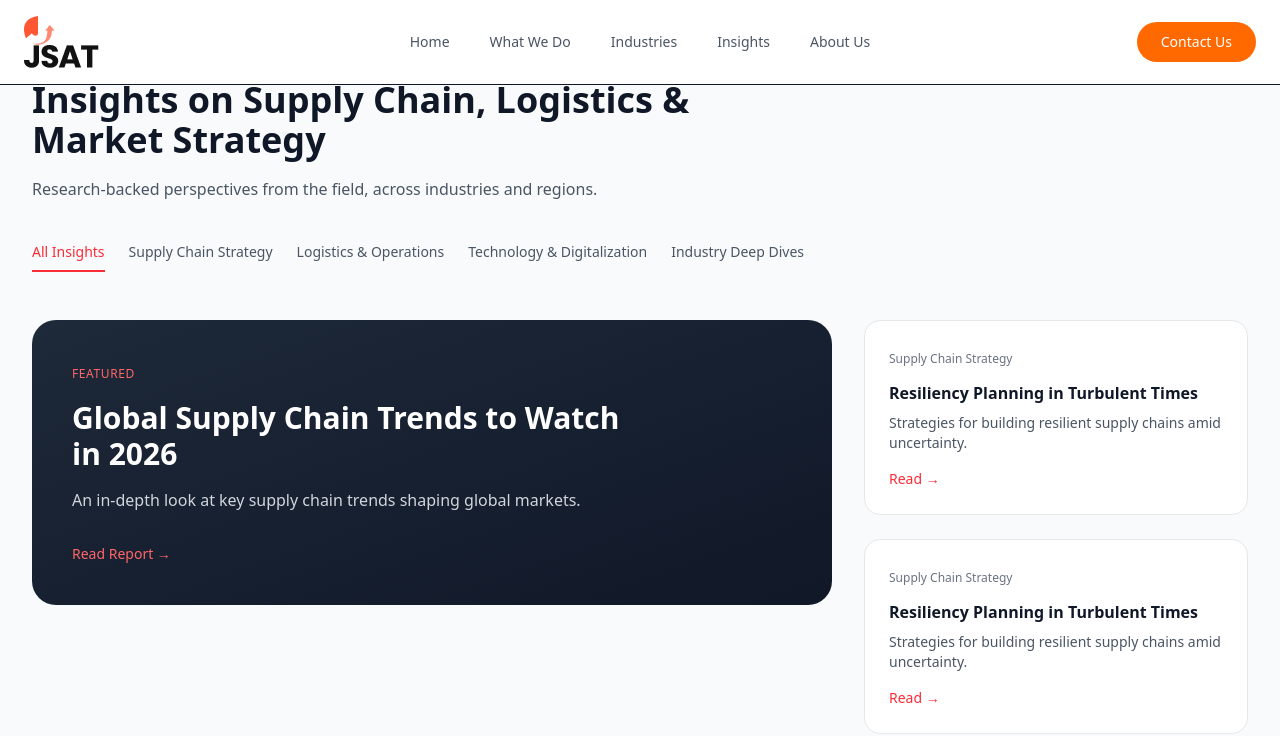
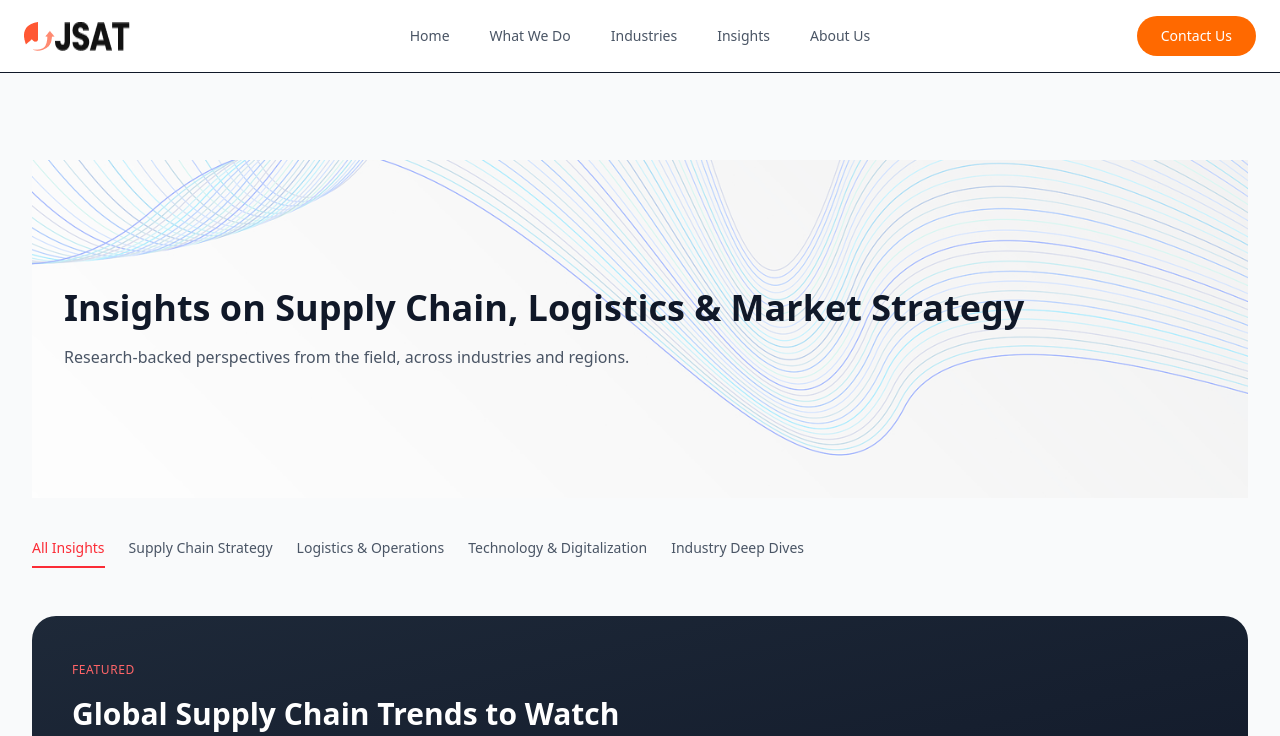
Before and after one commit to Ademola7/jsat, a React (Vite) app: page /insights in a window 1280 px wide. Shown: the top 736 px of the page. Built offline with nearby package versions, Linux system fonts and the light colour scheme.

Commit message:
Added bg image to the insight hero section

```diff
--- a/src/components/Navbar.jsx
+++ b/src/components/Navbar.jsx
@@ -25,9 +25,10 @@ export default function Navbar() {
             to="/"
             className="text-lg font-bold tracking-tight text-gray-900"
           >
-            <img src={navLogo} alt="" />
-            <img src={navJSAT} alt="" />
-            {/* <span className="text-orange-500">JSAT</span> */}
+            <span className="flex">
+              <img src={navLogo} alt="navLogo" />
+              <img src={navJSAT} alt="navJSAT" />
+            </span>
           </Link>
         </div>
 
--- a/src/components/insights/InsightCard.jsx
+++ b/src/components/insights/InsightCard.jsx
@@ -1,14 +1,18 @@
 export const InsightCard = () => (
-  <div className="rounded-2xl border border-gray-200 bg-white p-6 hover:shadow-md transition">
-    <span className="text-xs text-gray-500">Supply Chain Strategy</span>
+  <div className="rounded-2xl border border-gray-200 bg-[#f4f4f4] p-6 hover:shadow-md transition">
+    <span className="inline-block bg-white rounded-full px-3 py-1 text-xs text-gray-500 border border-gray-200">
+      Supply Chain Strategy
+    </span>
     <h4 className="mt-3 font-semibold text-gray-900">
       Resiliency Planning in Turbulent Times
     </h4>
     <p className="mt-2 text-sm text-gray-600">
       Strategies for building resilient supply chains amid uncertainty.
     </p>
-    <span className="mt-4 inline-block text-sm text-red-500 hover:underline">
-      Read →
-    </span>
+    <div className="mt-6">
+      <span className="inline-block bg-white rounded-full px-3 py-1 text-sm text-red-500">
+        Article | 4 min read
+      </span>
+    </div>
   </div>
 );
--- a/src/components/insights/InsightsGrid.jsx
+++ b/src/components/insights/InsightsGrid.jsx
@@ -1,7 +1,7 @@
 import { InsightCard } from "./InsightCard";
 
 export const InsightsGrid = () => (
-  <div className="grid gap-6 sm:grid-cols-2 lg:grid-cols-1">
+  <div className="grid gap-6 grid-cols-1 sm:grid-cols-2">
     {Array.from({ length: 4 }).map((_, i) => (
       <InsightCard key={i} />
     ))}
--- /dev/null
+++ b/src/components/insights/InsightsHero.jsx
@@ -0,0 +1,19 @@
+import { SectionTitle } from "../ui/SectionTitle";
+import insightHero from "../../assets/insightHero.jpg";
+
+export const InsightsHero = () => (
+  <div
+    className="py-16 bg-cover bg-center bg-no-repeat relative"
+    style={{
+      backgroundImage: `url(${insightHero})`,
+    }}
+  >
+    <div className="absolute inset-0 bg-white/90"></div>
+    <div className="relative z-10">
+      <SectionTitle
+        title="Insights on Supply Chain, Logistics & Market Strategy"
+        subtitle="Research-backed perspectives from the field, across industries and regions."
+      />
+    </div>
+  </div>
+);
--- a/src/components/layout/Container.jsx
+++ b/src/components/layout/Container.jsx
@@ -1,3 +1,5 @@
 export const Container = ({ children }) => (
-  <div className="max-w-7xl mx-auto px-4 sm:px-6 lg:px-8">{children}</div>
+  <div className="w-full py-12 md:py-16 lg:py-20">
+    <div className="max-w-7xl mx-auto px-4 sm:px-6 lg:px-8">{children}</div>
+  </div>
 );
--- a/src/components/ui/SectionTitle.jsx
+++ b/src/components/ui/SectionTitle.jsx
@@ -1,5 +1,18 @@
-export const SectionTitle = ({ title, subtitle }) => (
-  <div className="max-w-2xl">
+export const SectionTitle = ({ title, subtitle, backgroundImage }) => (
+  <div
+    className={`w-full ${backgroundImage ? "py-32 bg-cover bg-center bg-no-repeat relative" : ""}`}
+    style={
+      backgroundImage ? { backgroundImage: `url(${backgroundImage})` } : {}
+    }
+  >
+    {backgroundImage && <div className="absolute inset-0 bg-white/60"></div>}
+    <div
+      className={
+        backgroundImage
+          ? "relative z-10 max-w-7xl mx-auto px-4 sm:px-6 lg:px-8"
+          : "max-w-2xl"
+      }
+    >
       <h2 className="text-3xl sm:text-4xl font-semibold text-gray-900">
         {title}
       </h2>
@@ -7,4 +20,5 @@ export const SectionTitle = ({ title, subtitle }) => (
         <p className="mt-4 text-gray-600 leading-relaxed">{subtitle}</p>
       )}
     </div>
+  </div>
 );
--- a/src/pages/InsightsPage.jsx
+++ b/src/pages/InsightsPage.jsx
@@ -4,6 +4,7 @@ import { InsightsTabs } from "../components/insights/InsightsTabs";
 import { FeaturedInsight } from "../components/insights/FeaturedInsight";
 import { InsightsGrid } from "../components/insights/InsightsGrid";
 import { InsightsCTA } from "../components/insights/InsightsCTA";
+import insightHero from "../assets/insightHero.jpg";
 
 const tabs = [
   "All Insights",
@@ -19,13 +20,16 @@ const InsightsPage = () => (
       <SectionTitle
         title="Insights on Supply Chain, Logistics & Market Strategy"
         subtitle="Research-backed perspectives from the field, across industries and regions."
+        backgroundImage={insightHero}
       />
       <InsightsTabs tabs={tabs} active={0} />
-      <div className="mt-12 grid gap-8 lg:grid-cols-3">
-        <div className="lg:col-span-2">
+      <div className="mt-12 grid gap-8">
+        <div>
           <FeaturedInsight />
         </div>
-        <InsightsGrid />
+        <div>
+          <InsightsGrid />
+        </div>
       </div>
       <InsightsCTA />
     </Container>
```
Also changed, not shown: src/assets/insightHero.jpg (added). Lines whose indentation alone changed are shown as unchanged.
